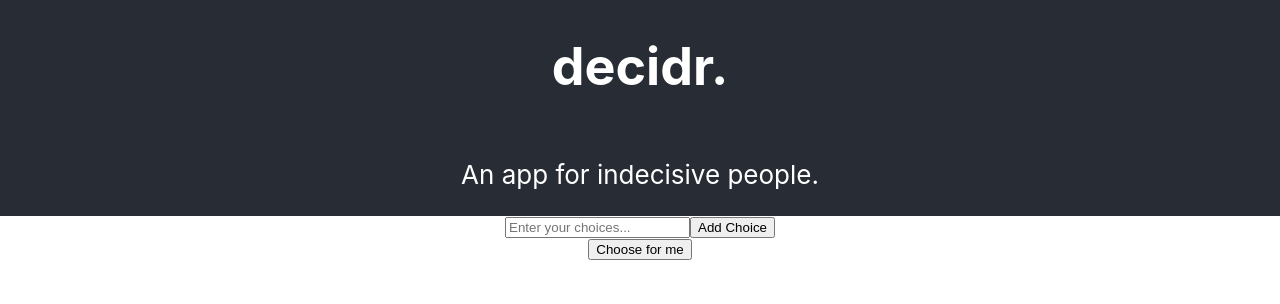
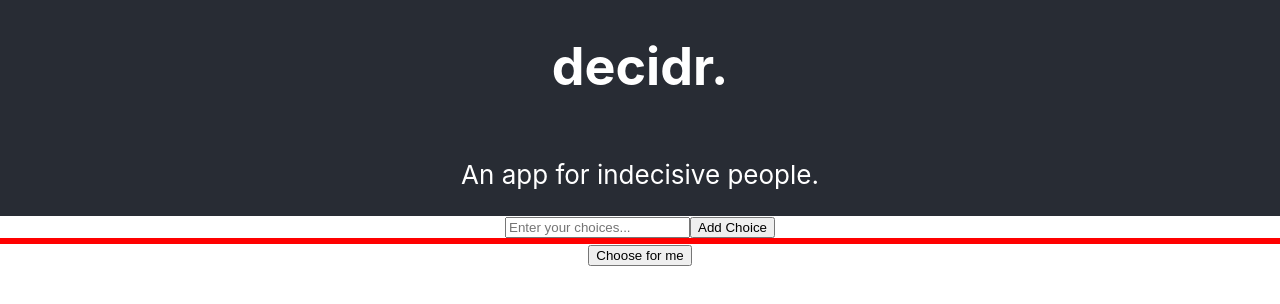
Before and after one commit to garanico/decidr-app, a React (Create React App) app: page / in a window 1280 px wide. Shown: the top 304 px of the page. Built offline with nearby package versions, Linux system fonts and the light colour scheme.

Commit message:
feat(list): display list on page

```diff
--- a/src/App.js
+++ b/src/App.js
@@ -4,7 +4,7 @@ import './App.css';
 //components
 import Header from './components/Header';
 import InputForm from './components/InputForm';
-//import List from './components/List';
+import List from './components/List';
 
 function App() {
   const [listContainer, setListContainer] = useState([]);
@@ -24,8 +24,12 @@ function App() {
       <InputForm
       listContainer={listContainer}
       setListContainer={setListContainer} />
+      <List
+      listContainer={listContainer} />
+
       <button onClick={selectItem}>Choose for me</button>
     </div>
+
   );
 }
 
```
